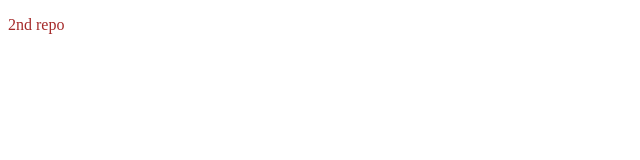
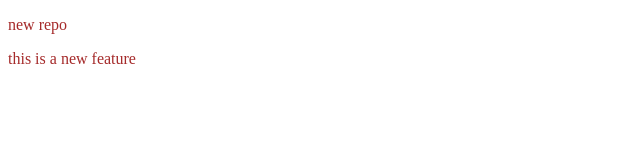
Before and after one commit to Pranav-GT/local-repo, a plain HTML site: page index.html in a window 1280 px wide. Shown: the whole page, without its empty margins (0-640 px from the left). Drawn offline with Linux system fonts and the light colour scheme.

Commit message:
added a new feature

```diff
--- a/index.html
+++ b/index.html
@@ -7,6 +7,7 @@
     <link rel="stylesheet" href="index.css">
 </head>
 <body>
-    <p>2nd repo</p>
+    <p>new repo</p>
+    <p>this is a new feature</p>
 </body>
 </html>
```
